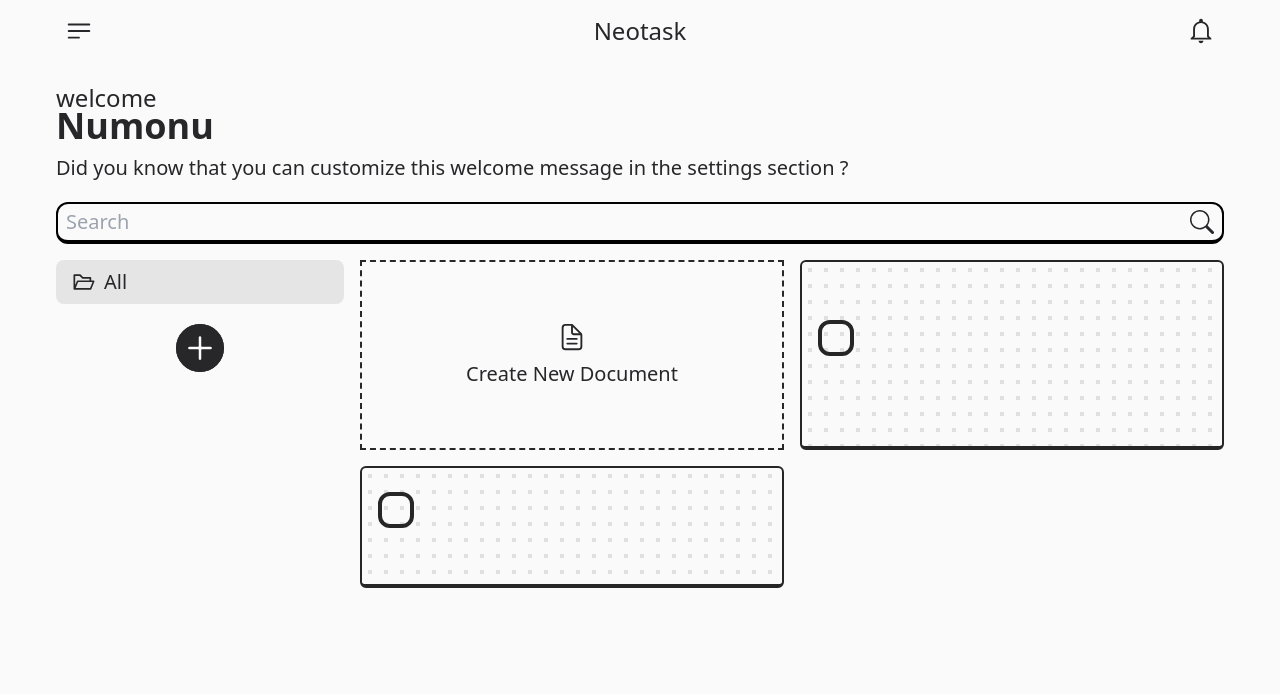
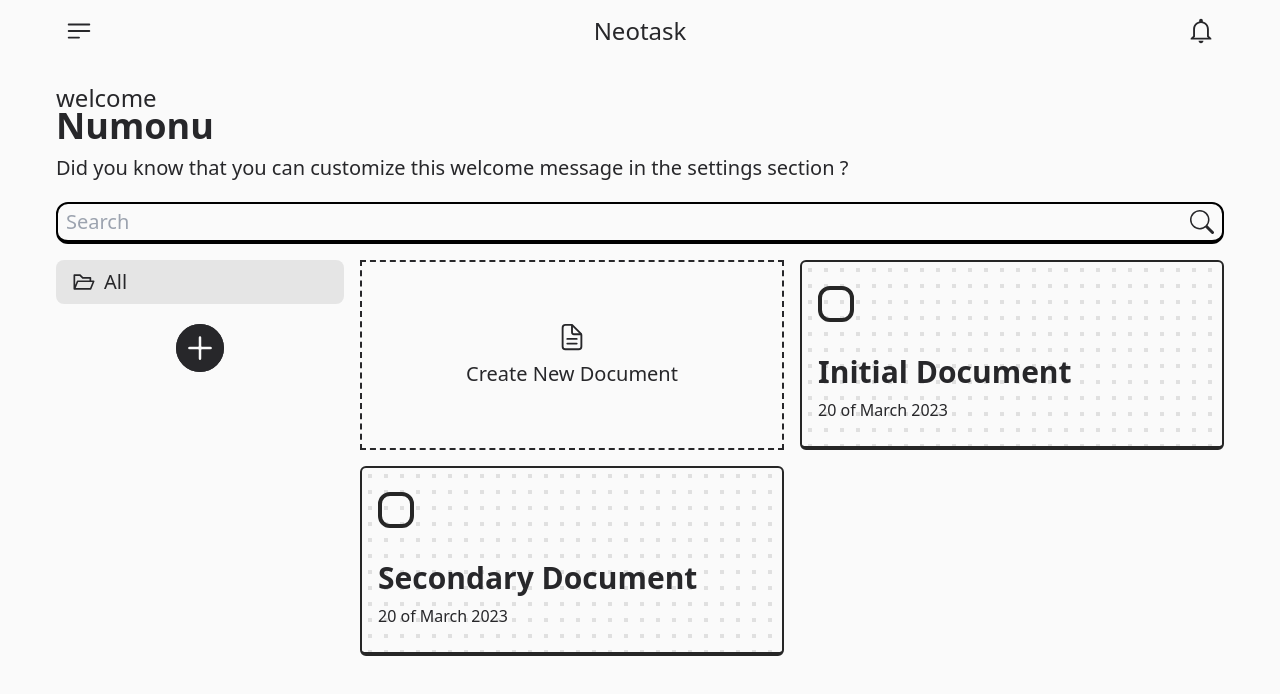
Before and after one commit to Numonu/neotask, a Next.js app: page /dashboard in a window 1280 px wide. Shown: the top 694 px of the page. Built offline with nearby package versions, Linux system fonts and the light colour scheme.

Commit message:
he reducido la cantidad de props que el componente Task le pasaba al modal

```diff
--- a/src/components/atoms/Task.jsx
+++ b/src/components/atoms/Task.jsx
@@ -4,7 +4,7 @@ import { createPortal } from "react-dom";
 import TaskModal from "../molecules/TaskModal";
 import Modal from "./Modal";
 
-export default function Task({ title, content , date }) {
+export default function Task({ data , order }) {
 	const [showDetails, setShowDetails] = useState(false);
 
 	const hiddeDetails = () => setShowDetails(false);
@@ -16,15 +16,15 @@ export default function Task({ title, content , date }) {
 				onClick={() => setShowDetails(true)}
 			>
 				<div className="border-neutral-800 w-9 aspect-square border-4 rounded-xl mb-8 group-hover:rotate-45 transition-transform"></div>
-				<h2 className="font-bold text-3xl mb-2">{title}</h2>
-				<h3 className="font-medium">{date}</h3>
+				<h2 className="font-bold text-3xl mb-2">{data.title}</h2>
+				<h3 className="font-medium">{data.date}</h3>
 			</button>
 			{showDetails &&
 				createPortal(
 					<Modal callback={hiddeDetails}>
 						<TaskModal
-							title={title}
-							content={content}
+							data={data}
+							order={order}
 							hanldeClose={hiddeDetails}
 						/>
 					</Modal>,
```
